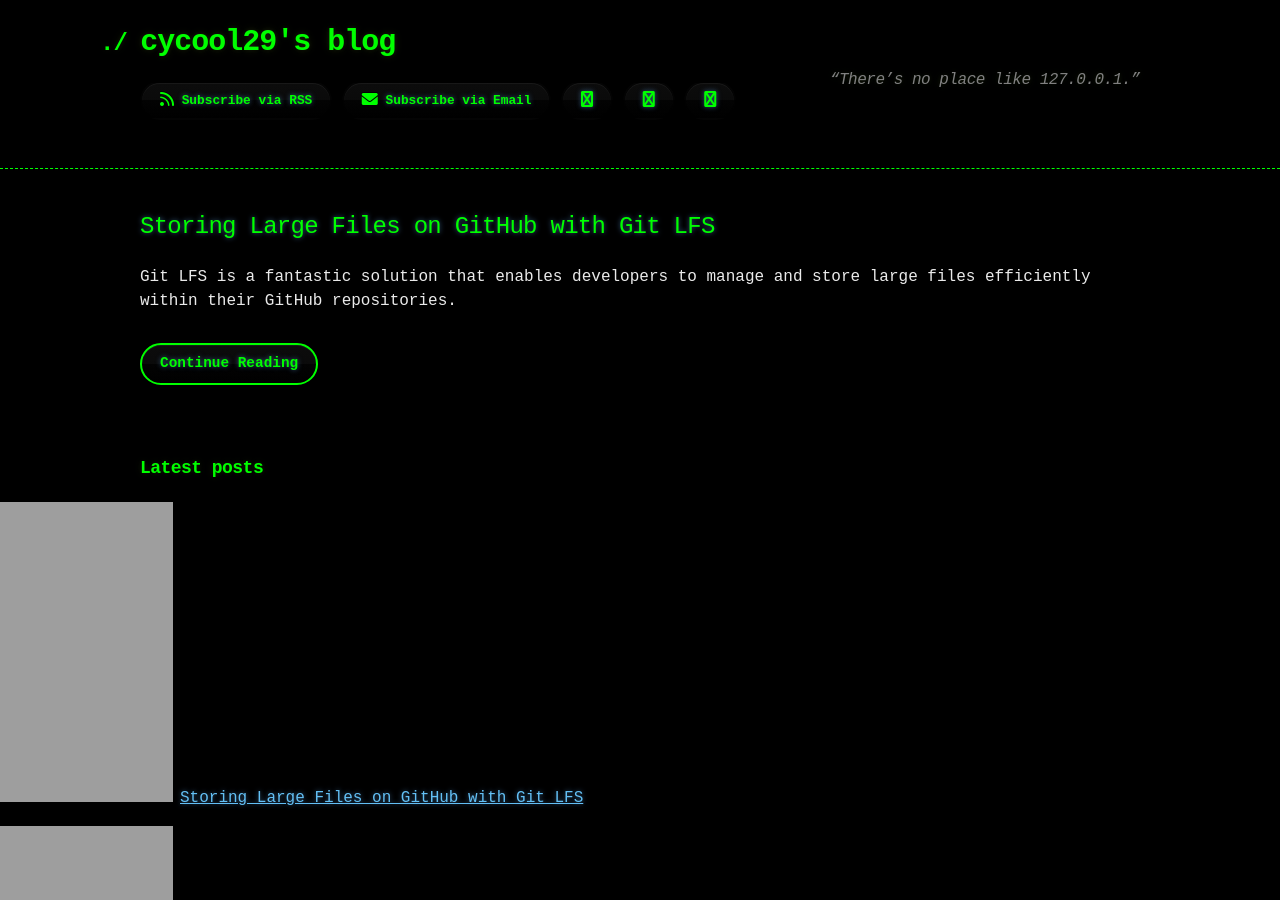
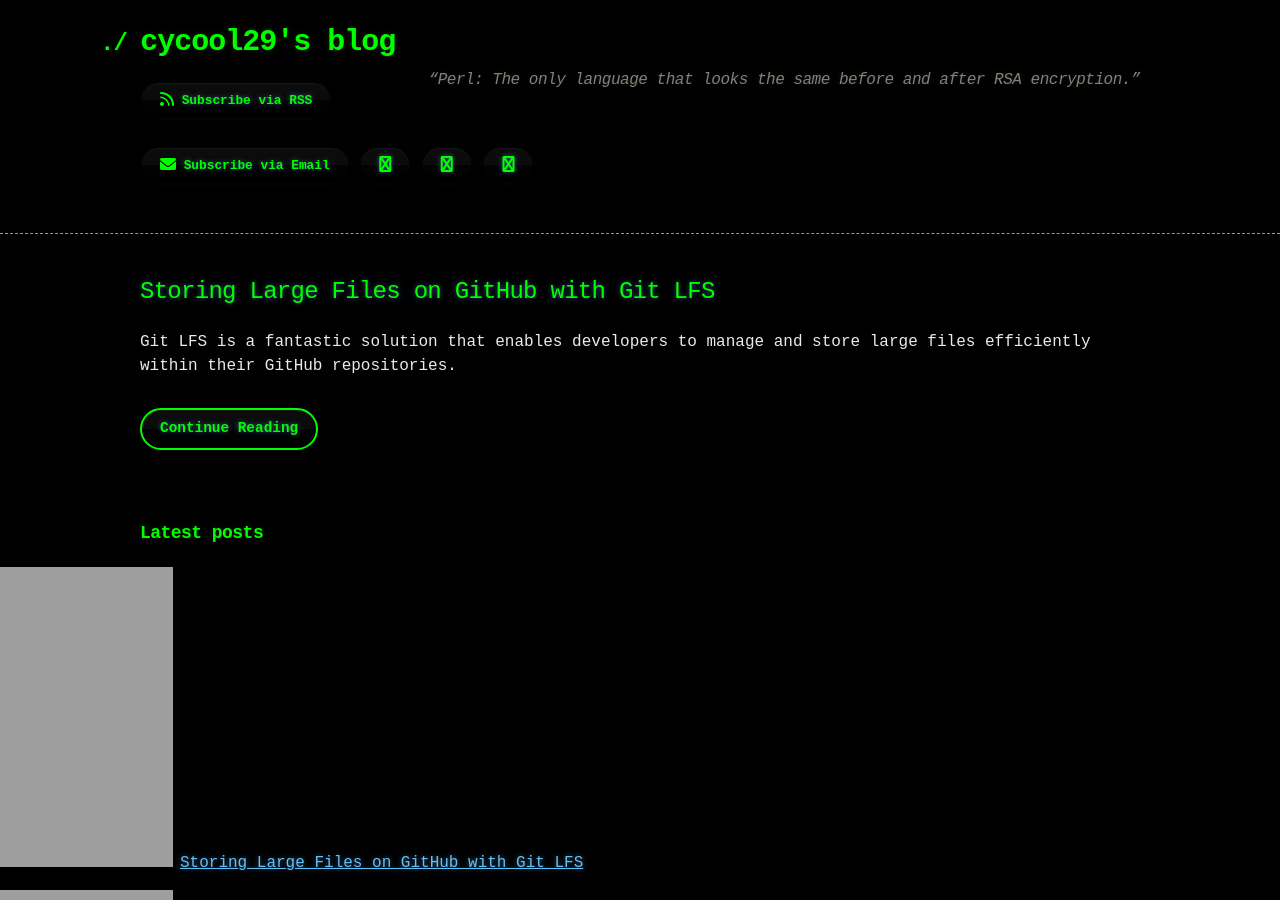
Before and after one commit to cycool29/cycool29.github.io, a Jekyll site: the page built from index.md, in a window 1280 px wide and 900 px high. Built offline with Jekyll 4.4.1, drawn with Linux system fonts in a browser that asks for light colours; a style sheet for code colours, icons or effects is not loaded.

Commit message:
Update quotes

```diff
--- a/_config.yml
+++ b/_config.yml
@@ -1,5 +1,5 @@
 title: cycool29's blog
-description: "“There’s no place like 127.0.0.1.” "
+description: "“Perl: The only language that looks the same before and after RSA encryption.” "
 bio: A high school student. Intermediate in Python, Git, Bash. Learning JavaScript. He/Him. "
 author: cycool29
 url: https://cycool29.github.io
```
